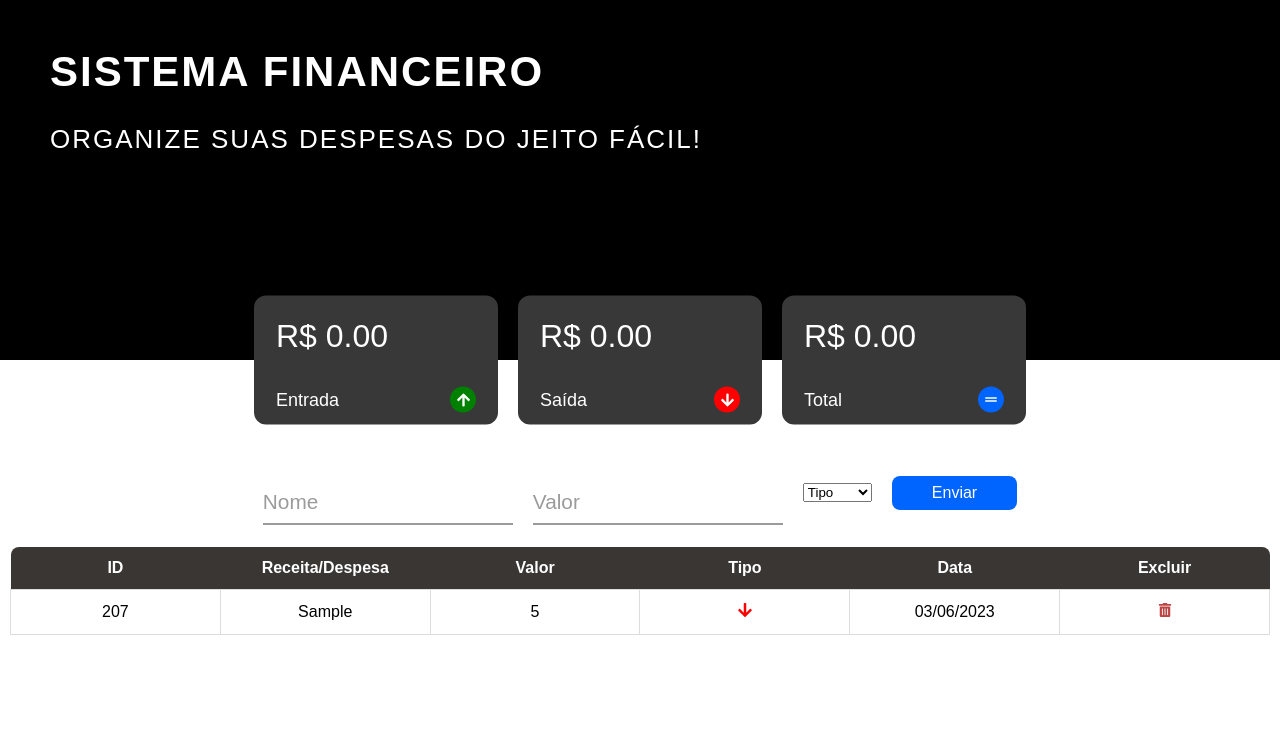
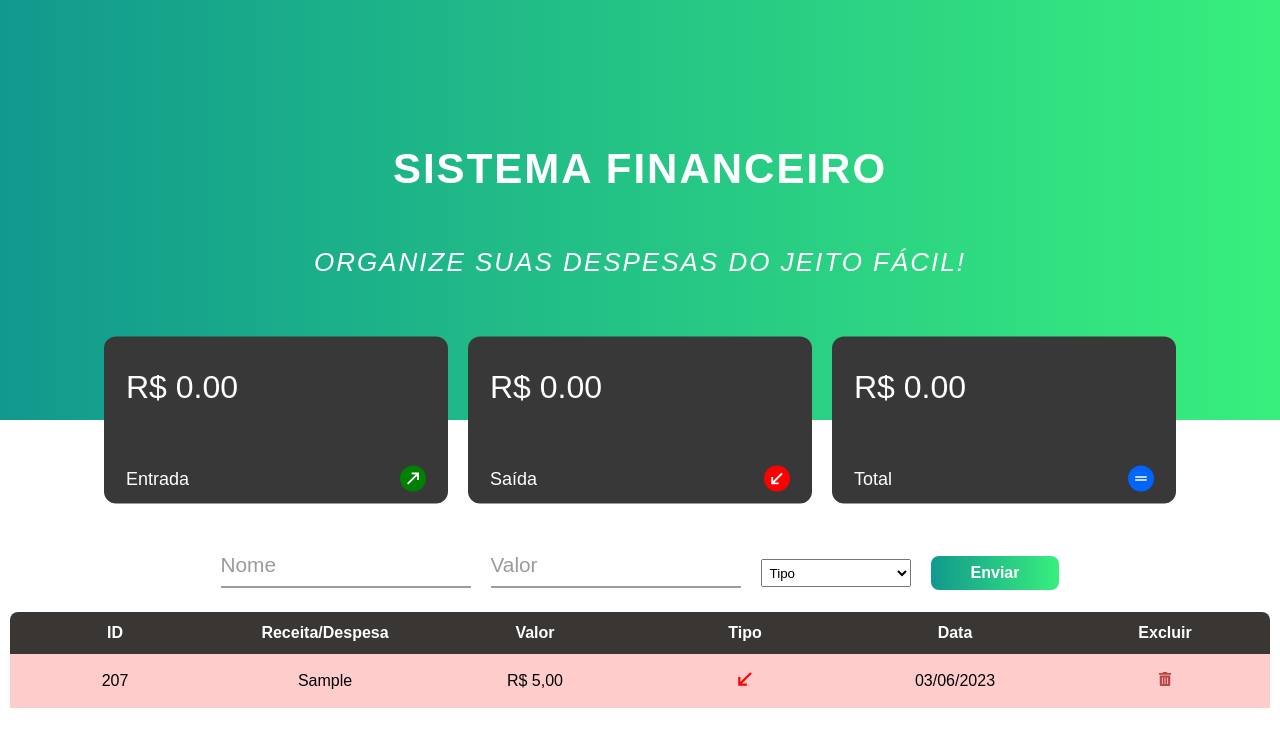
Before and after one commit to leonardojpereira/financial-app, a React (Create React App) app: page / in a window 1280 px wide. Both pictures are taken after typing "Sample", "5" into the empty fields and a click on the button "Enviar". Shown: the top 746 px of the page. Built offline with nearby package versions, Linux system fonts and the light colour scheme.

Commit message:
feat: improving table's style

```diff
--- a/src/App.js
+++ b/src/App.js
@@ -1,7 +1,8 @@
-import { useState } from "react";
+import React, { useState } from "react";
 import Header from './components/Header'
 import Form from "./components/Form";
 import Dashboard from "./components/Dashboard";
+import Table from "./components/Table";
 
 export default function App() {
   const [itemList, setItemList] = useState([]);
@@ -15,6 +16,12 @@ export default function App() {
     setItemList(updatedItemList);
   };
 
+  const formatCurrency = (value, type) => {
+    const formattedValue = parseFloat(value).toFixed(2).replace(".", ",");
+    const currencySymbol = type === "Saída" ? "- R$" : "R$";
+    return `${currencySymbol} ${formattedValue}`;
+  };
+
   return (
     <>
       <Header/>
@@ -24,6 +31,7 @@ export default function App() {
         onAddItem={handleAddItem}
         onDeleteItem={handleDeleteItem}
       />
+      <Table itemList={itemList} onDeleteItem={handleDeleteItem} formatCurrency={formatCurrency} />
     </>
   );
 }
--- a/src/components/Dashboard/index.js
+++ b/src/components/Dashboard/index.js
@@ -6,8 +6,7 @@ import {
   TypeOf,
   TypeOfSymbol,
 } from "./style";
-import { FaArrowUp, FaArrowDown } from "react-icons/fa";
-import { CgMathEqual } from "react-icons/cg";
+import { CgArrowTopRight, CgArrowBottomLeft, CgMathEqual } from 'react-icons/cg'
 
 export default function Dashboard({ itemList }) {
   const calculateTotal = () => {
@@ -29,7 +28,7 @@ export default function Dashboard({ itemList }) {
         .reduce((acc, item) => acc + Number(item.value), 0)
         .toFixed(2)}`,
       type: "Entrada",
-      icon: <FaArrowUp color="#fff" size={15} />,
+      icon: <CgArrowTopRight color="#fff" size={22} />,
       color: "green",
     },
     {
@@ -38,7 +37,7 @@ export default function Dashboard({ itemList }) {
         .reduce((acc, item) => acc + Number(item.value), 0)
         .toFixed(2)}`,
       type: "Saída",
-      icon: <FaArrowDown size={15} color="#fff" />,
+      icon: <CgArrowBottomLeft size={22} color="#fff" />,
       color: "red",
     },
     {
--- a/src/components/Dashboard/style.js
+++ b/src/components/Dashboard/style.js
@@ -9,14 +9,13 @@ export const DashboardContainer = styled.div`
 `;
 
 export const Card = styled.div`
-    padding: 22px 22px 12px 22px;
+    padding: 32px 22px 12px 22px;
     background-color: #383838;
     display: flex;
     flex-direction: column;
-    gap: 32px;
+    gap: 60px;
     border-radius: 12px;
-    width: 200px;
-
+    width: 300px;
 `;
 
 export const ValueAmount = styled.span`
--- a/src/components/Form/index.js
+++ b/src/components/Form/index.js
@@ -1,4 +1,4 @@
-import { useState } from "react";
+import React, { useState } from "react";
 import {
   FormContainer,
   FieldGroup,
@@ -7,16 +7,9 @@ import {
   SelectType,
   OptionType,
   Button,
-  Tr,
-  GridItem,
-  SalesTable,
-  TableBody,
-  IconDelete,
 } from "./style";
-import TableHeader from "../TableHeader";
-import { FaTrashAlt } from "react-icons/fa";
 import moment from "moment";
-import { FaArrowUp, FaArrowDown } from "react-icons/fa";
+
 
 export default function Form({ itemList, onAddItem, onDeleteItem }) {
   const [formData, setFormData] = useState({
@@ -37,7 +30,7 @@ export default function Form({ itemList, onAddItem, onDeleteItem }) {
     const idLength = 3;
     let randomId = "";
     for (let i = 0; i < idLength; i++) {
-      randomId += Math.floor(Math.random() * 10); // Gera um dígito aleatório de 0 a 9
+      randomId += Math.floor(Math.random() * 10);
     }
     return randomId;
   };
@@ -45,7 +38,7 @@ export default function Form({ itemList, onAddItem, onDeleteItem }) {
   const handleSubmit = (e) => {
     e.preventDefault();
     const newItem = {
-      id: generateRandomId(), // Gera um ID de 3 dígitos aleatórios
+      id: generateRandomId(),
       ...formData,
       date: moment().format("DD/MM/YYYY"),
     };
@@ -56,10 +49,6 @@ export default function Form({ itemList, onAddItem, onDeleteItem }) {
       type: "",
       date: "",
     });
-  };
-
-  const handleDelete = (itemId) => {
-    onDeleteItem(itemId);
   };
 
   return (
@@ -74,7 +63,7 @@ export default function Form({ itemList, onAddItem, onDeleteItem }) {
             value={formData.name}
             onChange={(e) => handleFormEdit(e, "name")}
           />
-        <FormLabel for="name">Nome</FormLabel>
+          <FormLabel htmlFor="name">Nome</FormLabel>
         </FieldGroup>
 
         <FieldGroup>
@@ -86,7 +75,9 @@ export default function Form({ itemList, onAddItem, onDeleteItem }) {
             value={formData.value}
             onChange={(e) => handleFormEdit(e, "value")}
           />
-         <FormLabel for="value" class="form__label">Valor</FormLabel>
+          <FormLabel htmlFor="value" className="form__label">
+            Valor
+          </FormLabel>
         </FieldGroup>
 
         <SelectType
@@ -102,32 +93,6 @@ export default function Form({ itemList, onAddItem, onDeleteItem }) {
         </SelectType>
         <Button type="submit">Enviar</Button>
       </FormContainer>
-
-      <SalesTable>
-        <TableHeader />
-        <TableBody>
-          {itemList.map((item) => (
-            <Tr key={item.id}>
-              <GridItem data-label="ID">{item.id}</GridItem>
-              <GridItem data-label="Receita/Despesa">{item.name}</GridItem>
-              <GridItem data-label="Valor">{item.value}</GridItem>
-              <GridItem data-label="Tipo">
-                {item.type === "Entrada" ? (
-                  <FaArrowUp color="green" />
-                ) : (
-                  <FaArrowDown color="red" />
-                )}
-              </GridItem>
-              <GridItem data-label="Data">{item.date}</GridItem>
-              <GridItem data-label="Excluir">
-                <IconDelete>
-                  <FaTrashAlt onClick={() => handleDelete(item.id)} />
-                </IconDelete>
-              </GridItem>
-            </Tr>
-          ))}
-        </TableBody>
-      </SalesTable>
     </>
   );
 }
--- a/src/components/Form/style.js
+++ b/src/components/Form/style.js
@@ -74,71 +74,23 @@ export const Input = styled.input`
 `;
 
 export const SelectType = styled.select`
+  width: 150px;
+  height: 28px;
+  padding: 0 4px;
+  margin-top: 36px;
 `;
 
-export const OptionType = styled.option``;
+export const OptionType = styled.option`
+
+`;
 
 export const Button = styled.button`
   padding: 8px 40px;
-  background-color: #0064ff;
+  background: linear-gradient(to right, ${primaryColor}, ${secondaryColor});
   color: #fff;
   border: none;
   border-radius: 8px;
   font-size: 16px;
+  margin-top: 36px;
+  font-weight: bold;
 `;
-
-export const SalesTable = styled.table`
-  width: 100%;
-  max-width: 1260px;
-  border-collapse: collapse;
-  table-layout: fixed;
-  margin: 22px auto;
-`;
-
-export const TableBody = styled.tbody`
-  @media (max-width: 830px) {
-    display: block;
-    width: 100%;
-  }
-`;
-
-export const Tr = styled.tr`
-  @media (max-width: 830px) {
-    display: block;
-    width: 100%;
-    margin-bottom: 22px;
-  }
-`;
-
-export const GridItem = styled.td`
-  padding: 12px 15px;
-  border: 1px solid #ddd;
-  text-align: center;
-  font-size: 16px;
-  &:last-child {
-    border-bottom-left-radius: 8px;
-  }
-  @media (max-width: 830px) {
-    display: block;
-    width: 100%;
-    padding-left: 50%;
-    text-align: right;
-    position: relative;
-    &::before {
-      content: attr(data-label);
-      position: absolute;
-      left: 0;
-      width: 50%;
-      padding-left: 15px;
-      font-size: 15px;
-      font-weight: bold;
-      text-align: left;
-    }
-  }
-`;
-
-export const IconDelete = styled.span`
-  color: rgb(190, 67, 67);
-  cursor: pointer;
-  font-size: 14px;
-`;
--- a/src/components/Header/style.js
+++ b/src/components/Header/style.js
@@ -1,9 +1,16 @@
 import styled from 'styled-components';
 
+const primaryColor = '#11998e';
+const secondaryColor = '#38ef7d';
+
 export const HeaderContainer = styled.header`
-    background-color: #000;
+    background: linear-gradient(to right, ${primaryColor}, ${secondaryColor});
     height: 40vh;
-    padding: 20px 50px;
+    padding: 50px 0px;
+    display: flex;
+    flex-direction: column;
+    justify-content: center;
+    align-items: center;
 `;
 
 export const Title = styled.h1`
@@ -19,4 +26,5 @@ export const Subtitle = styled.p`
     font-size: 26px;
     text-transform: uppercase;
     letter-spacing: 2px;
+    font-style: italic;
 `;
--- /dev/null
+++ b/src/components/Table/index.js
@@ -0,0 +1,49 @@
+import React from "react";
+import { TableContainer, TableBody, Tr, GridItem, IconDelete } from "./style";
+import TableHeader from "../TableHeader";
+import { FaTrashAlt } from "react-icons/fa";
+import { CgArrowTopRight, CgArrowBottomLeft } from "react-icons/cg";
+
+const Table = ({ itemList, onDeleteItem, formatCurrency }) => {
+  const handleDelete = (itemId) => {
+    onDeleteItem(itemId);
+  };
+
+  return (
+    <TableContainer>
+      <TableHeader />
+      <TableBody>
+        {itemList.map((item) => (
+          <Tr
+            key={item.id}
+            style={{
+              backgroundColor:
+                item.type === "Entrada"
+                  ? "rgba(0, 255, 0, 0.2)"
+                  : "rgba(255, 0, 0, 0.2)",
+            }}
+          >
+            <GridItem data-label="ID">{item.id}</GridItem>
+            <GridItem data-label="Receita/Despesa">{item.name}</GridItem>
+            <GridItem data-label="Valor">{formatCurrency(item.value, item.type)}</GridItem>
+            <GridItem data-label="Tipo">
+              {item.type === "Entrada" ? (
+                <CgArrowTopRight size={26} color="green" />
+              ) : (
+                <CgArrowBottomLeft size={26} color="red" />
+              )}
+            </GridItem>
+            <GridItem data-label="Data">{item.date}</GridItem>
+            <GridItem data-label="Excluir">
+              <IconDelete>
+                <FaTrashAlt onClick={() => handleDelete(item.id)} />
+              </IconDelete>
+            </GridItem>
+          </Tr>
+        ))}
+      </TableBody>
+    </TableContainer>
+  );
+};
+
+export default Table;
--- /dev/null
+++ b/src/components/Table/style.js
@@ -0,0 +1,55 @@
+import styled from 'styled-components';
+
+export const TableContainer = styled.table`
+  width: 100%;
+  max-width: 1260px;
+  border-collapse: collapse;
+  table-layout: fixed;
+  margin: 22px auto;
+`;
+
+export const TableBody = styled.tbody`
+  @media (max-width: 830px) {
+    display: block;
+    width: 100%;
+  }
+`;
+
+export const Tr = styled.tr`
+
+  @media (max-width: 830px) {
+    display: block;
+    width: 100%;
+    margin-bottom: 22px;
+  }
+`;
+
+export const GridItem = styled.td`
+  padding: 12px 15px;
+  text-align: center;
+  font-size: 16px;
+
+  @media (max-width: 830px) {
+    display: block;
+    width: 100%;
+    padding-left: 50%;
+    text-align: right;
+    position: relative;
+    &::before {
+      content: attr(data-label);
+      position: absolute;
+      left: 0;
+      width: 50%;
+      padding-left: 15px;
+      font-size: 15px;
+      font-weight: bold;
+      text-align: left;
+    }
+  }
+`;
+
+export const IconDelete = styled.span`
+  color: rgb(190, 67, 67);
+  cursor: pointer;
+  font-size: 14px;
+`;
--- a/src/components/TableHeader/style.js
+++ b/src/components/TableHeader/style.js
@@ -11,7 +11,7 @@ export const GridItemTitle = styled.th`
   padding: 12px 15px;
   text-align: center;
   font-size: 16px;
-  background-color: rgb(57 54 52);
+  background: rgb(57 54 52);
   color: #ffffff;
   &:first-child {
     border-top-left-radius: 8px;
```
Lines whose indentation alone changed are shown as unchanged.
